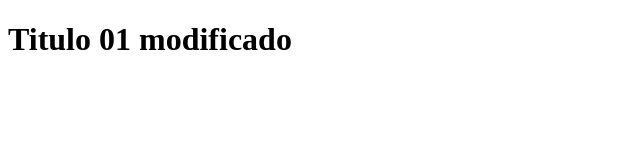
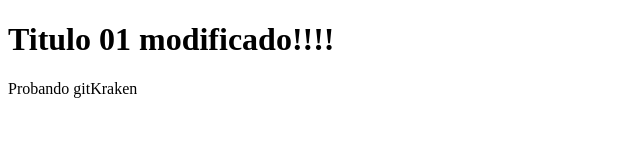
Before and after one commit to eugeniadev16/HelloGit, a plain HTML site: page index.html in a window 1280 px wide. Shown: the whole page, without its empty margins (0-640 px from the left). Drawn offline with Linux system fonts and the light colour scheme.

Commit message:
probando credenciales

```diff
--- a/index.html
+++ b/index.html
@@ -9,7 +9,8 @@
 </head>
 
 <body>
-    <h1>Titulo 01 modificado</h1>
+    <h1>Titulo 01 modificado!!!!</h1>
+    <p>Probando gitKraken</p>
 </body>
 
 </html>
```
